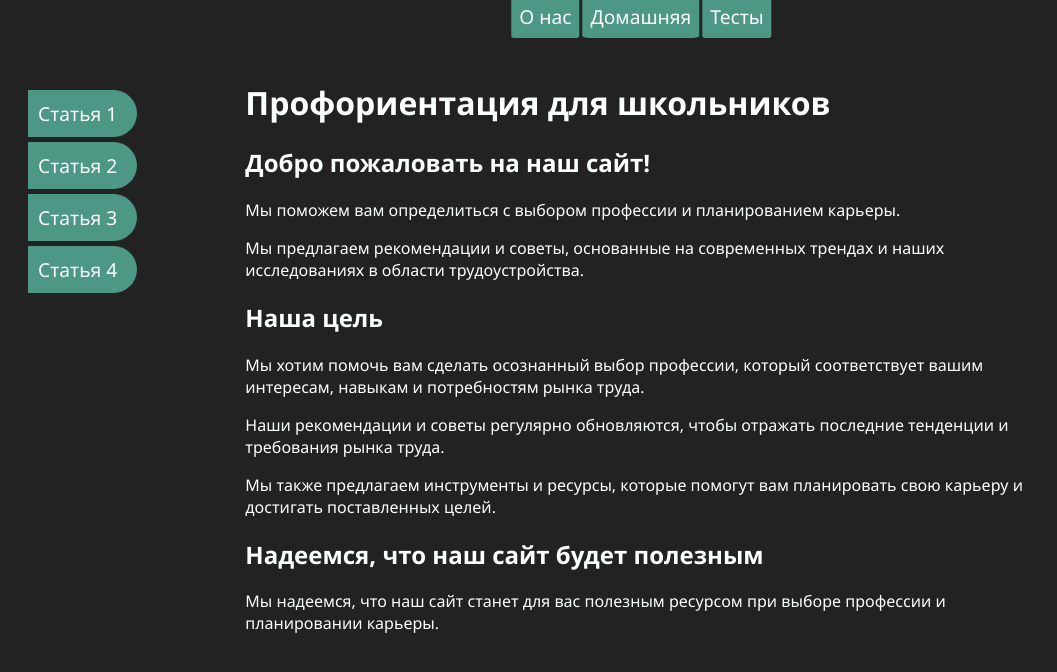
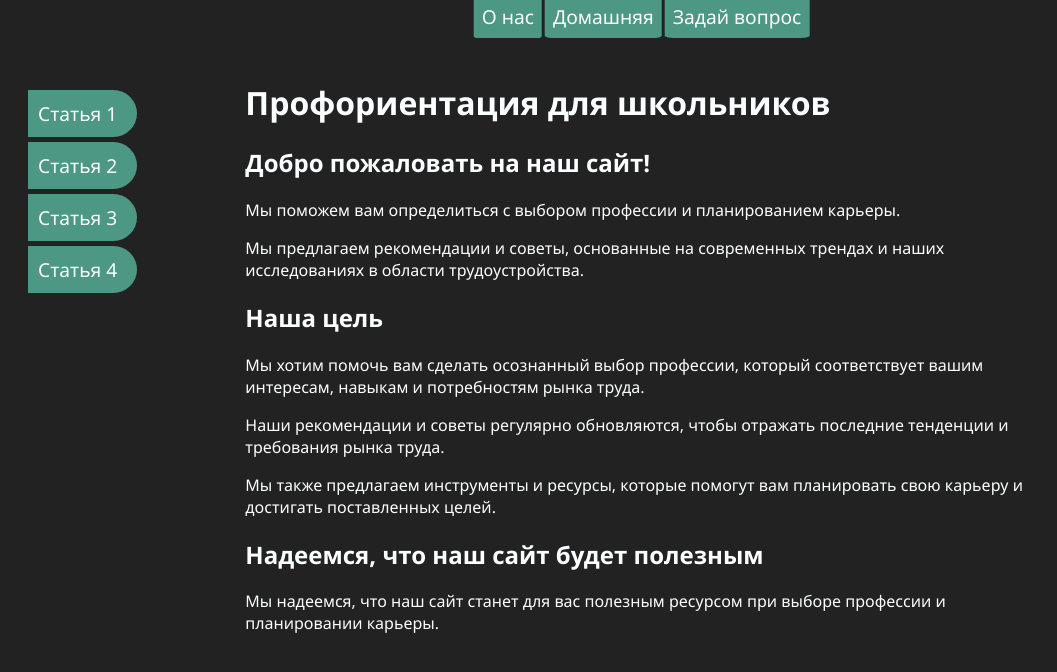
Before and after one commit to TheNickOfMax/ProfMax, a SvelteKit app: page /home in a window 1280 px wide. Shown: the top 672 px of the page, without its empty margins (0-1057 px from the left). Built offline with nearby package versions, Linux system fonts and the light colour scheme.

Commit message:
Replaced Tests w QnA

```diff
--- a/src/components/Navbar.svelte
+++ b/src/components/Navbar.svelte
@@ -3,7 +3,7 @@
 	let pgs = [
 		['about', 'О нас'],
 		['home', 'Домашняя'],
-		['tests', 'Тесты']
+		['QnA', 'Задай вопрос']
 	];
 </script>
 
```
Also changed, not shown: src/routes/QnA/+page.svelte (added).
